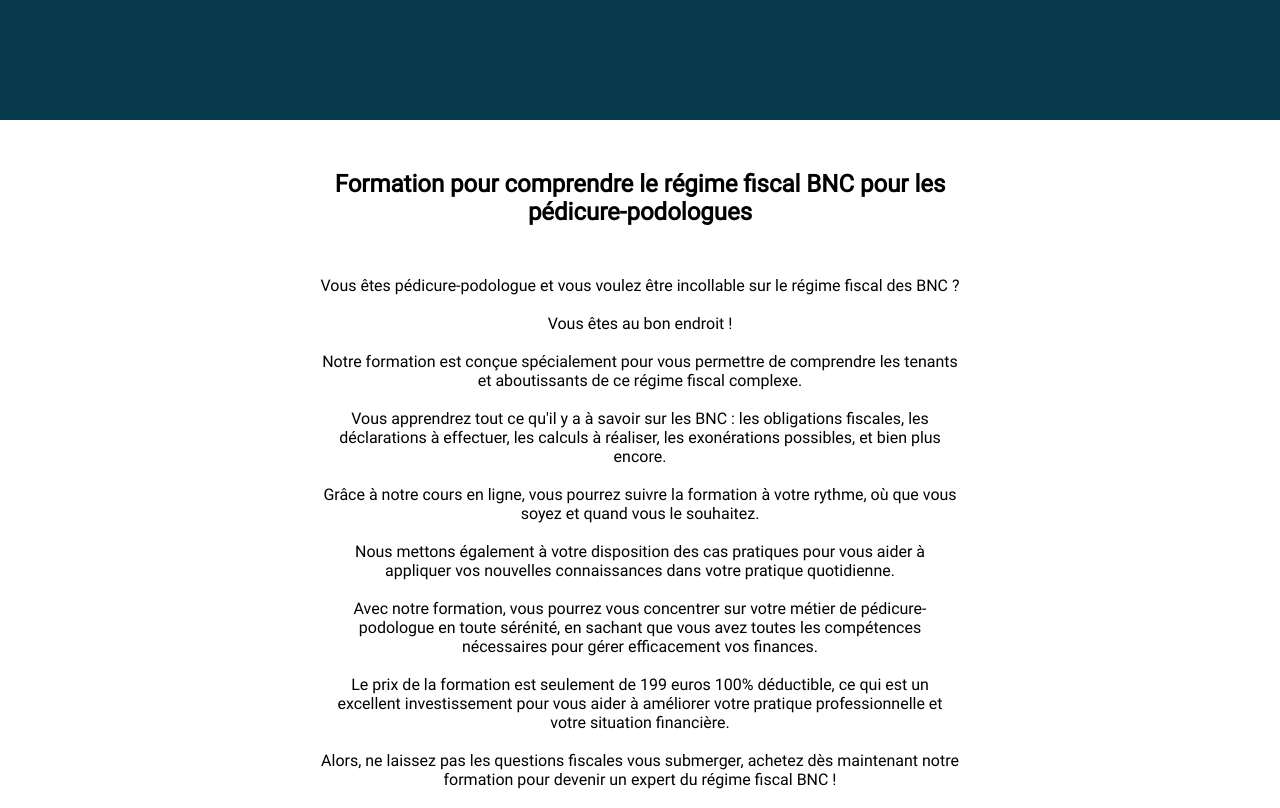
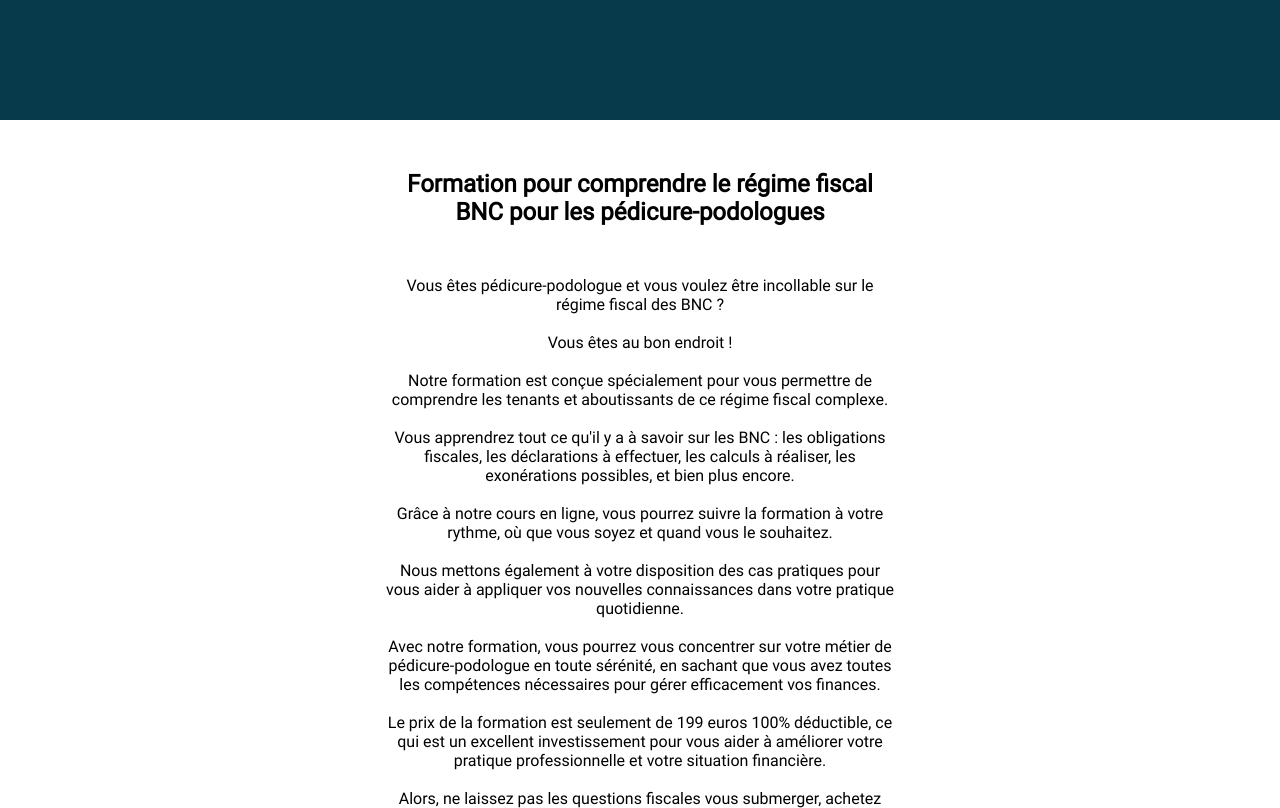
Before and after one commit to bncpodo/bncpodo.github.io, a plain HTML site: page index.html in a window 1280 px wide. Shown: the part 480-1288 px from the top of the page. Drawn offline with nearby package versions, Linux system fonts and the light colour scheme.

Commit message:
Update style.css

```diff
--- a/style.css
+++ b/style.css
@@ -80,8 +80,8 @@ button {
 main {
     text-align: center;
     padding-top: 50px;
-    padding-left:25vw ;
-    padding-right: 25vw;
+    padding-left:30vw ;
+    padding-right: 30vw;
 }
 #h2apropos{
     padding-bottom: 50px;
```
